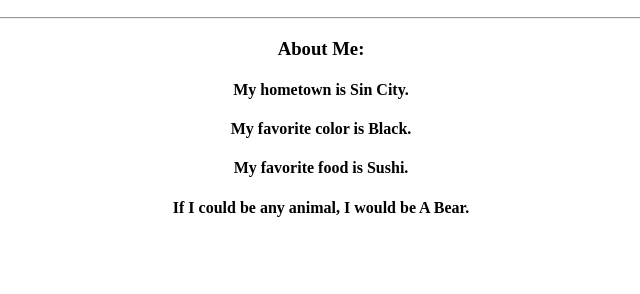
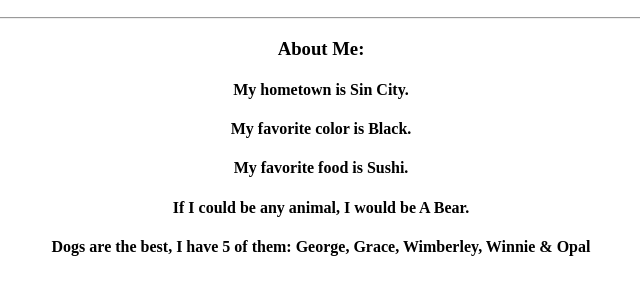
Before and after one commit to mbustos82/my-first-repo, a plain HTML site: page index.html in a window 1280 px wide. Shown: the part 110-404 px from the top of the page, without its empty margins (319-959 px from the left). Drawn offline with Linux system fonts and the light colour scheme.

Commit message:
Adding in some additional info, woof

```diff
--- a/index.html
+++ b/index.html
@@ -15,6 +15,7 @@
 					<h4>My favorite color is Black.</h4>
 					<h4>My favorite food is Sushi.</h4>
 					<h4>If I could be any animal, I would be A Bear.</h4>
+                    <h4>Dogs are the best, I have 5 of them: George, Grace, Wimberley, Winnie & Opal</h4>
 			</div>
 		  </body>
 		</html>
```
Also changed, not shown: 1 other file.
